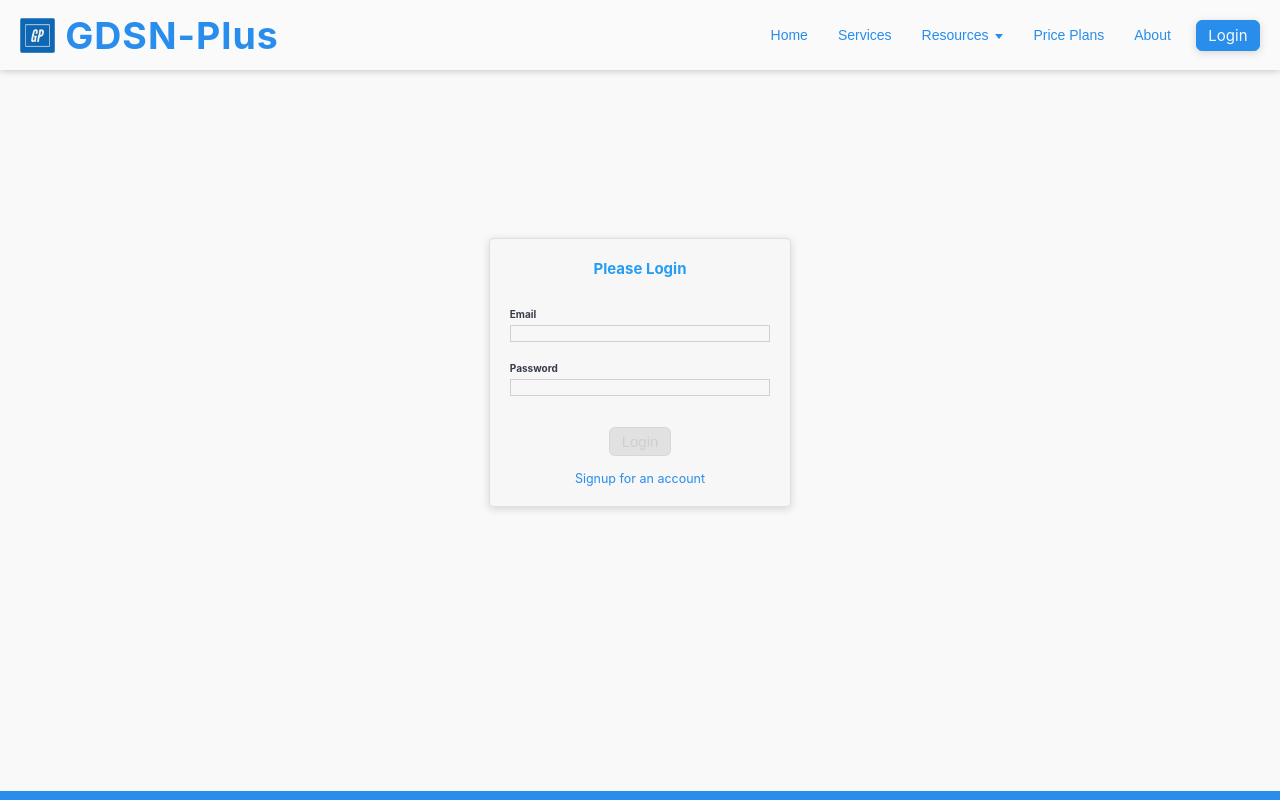
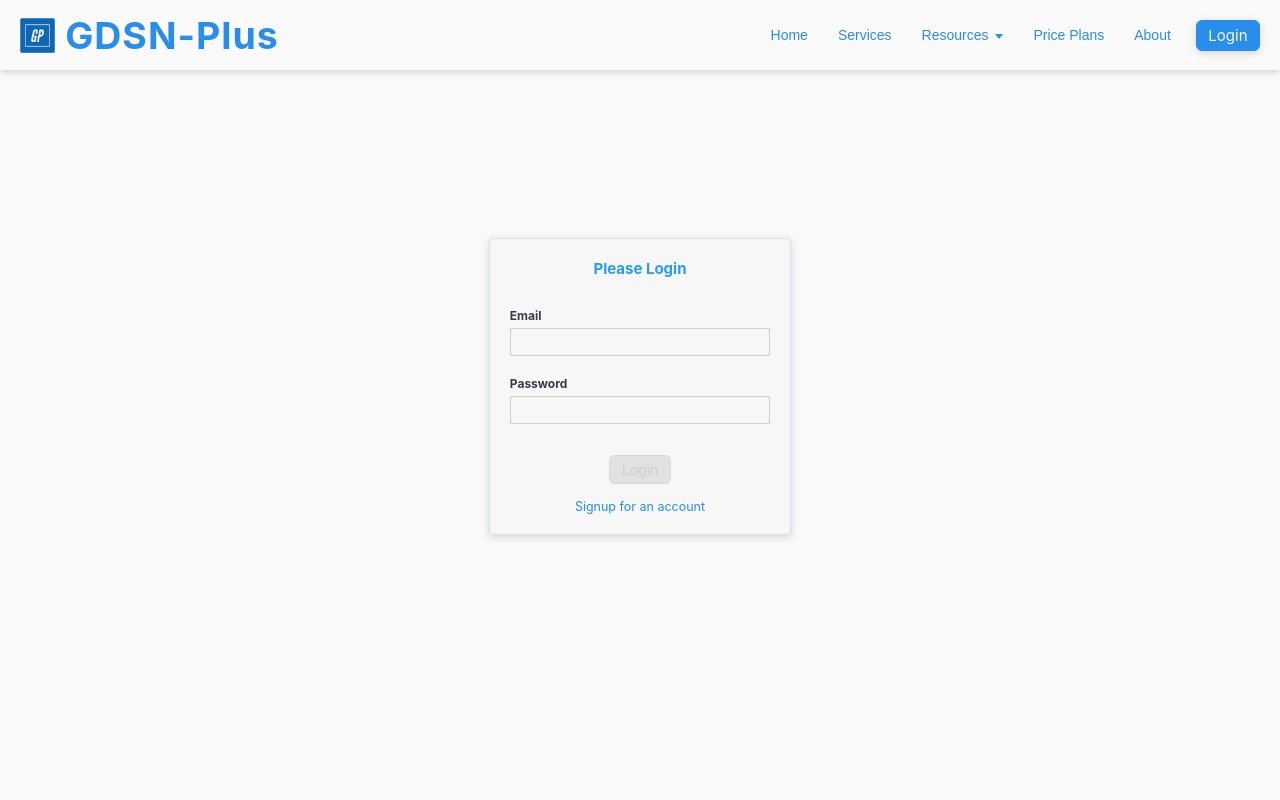
Before and after one commit to mars1138/gdsn-client, a React (Create React App) app: page /auth in a window 1280 px wide. Shown: the top 800 px of the page. Built offline with nearby package versions, Linux system fonts and the light colour scheme; sample sign-in values are in the browser's storage; a web font is replaced by a local one.

Commit message:
ui updates

```diff
--- a/src/index.css
+++ b/src/index.css
@@ -46,6 +46,7 @@
   --borderRadius-card: 4px;
   --borderRadius-card-img: 3px;
   --borderRadius-modal: 5px;
+  --borderRadius-input: 3px;
 }
 
 *,
--- a/src/products/AddProduct.js
+++ b/src/products/AddProduct.js
@@ -151,8 +151,8 @@ const AddProduct = () => {
 
   return (
     <Section>
+      <div className={classes['card-container']}>
       <h1>Add Product</h1>
-      <div className={classes['card-container']}>
         <Card>
           {errorModal}
           {didSubmitModal}
--- a/src/products/AddProduct.module.css
+++ b/src/products/AddProduct.module.css
@@ -3,6 +3,10 @@
   margin: 0 auto;
 }
 
+.card-container h1 {
+  margin-left: 1rem;
+}
+
 .form {
   width: 100%;
 }
--- a/src/products/ProductsTable.js
+++ b/src/products/ProductsTable.js
@@ -248,14 +248,14 @@ const ProductsTable = (props) => {
 
   const deleteProductHandler = () => {
     const gtin = actionParams.gtin;
-    const existingProduct = catalog.find((item) => item.gtin === gtin);
-    console.log('existingProduct: ', existingProduct);
+    // const existingProduct = catalog.find((item) => item.gtin === gtin);
+    // console.log('existingProduct: ', existingProduct);
 
     let url;
 
     const fetchData = async () => {
+      const update = async () => {
         try {
-        console.log('activating product...');
           url = process.env.REACT_APP_BACKEND_URL + `/api/products/${gtin}`;
 
           await sendRequest(
@@ -267,10 +267,13 @@ const ProductsTable = (props) => {
             }
           );
 
-        history.push('/products');
+          setActionCompleted('deleted.');
         } catch (err) {
           console.log(err);
         }
+      };
+      update();
+      return { type: 'status_update', payload: null };
     };
 
     if (authToken && authUserId) {
--- a/src/shared/components/FormElements/FormInput.module.css
+++ b/src/shared/components/FormElements/FormInput.module.css
@@ -10,6 +10,7 @@
 
 .form-control label {
   font-weight: bold;
+  font-size: 1.2rem;
   margin-bottom: 0.5rem;
 }
 
@@ -17,9 +18,10 @@
 .form-control textarea {
   width: 100%;
   font: inherit;
+  font-size: 1.25rem;
   border: 1px solid var(--gray-3);
   background: var(--white-2);
-  padding: 0.15rem 0.25rem;
+  padding: 0.55rem;
 }
 
 .form-control input:focus,
@@ -31,9 +33,11 @@
 
 .form-control select {
   font: inherit;
+  font-size: 1.2rem;
   border: 1px solid var(--gray-3);
+  border-radius: var(--borderRadius-input);
   background: var(--white-2);
-  padding: 0.15rem 0.25rem;
+  padding: 0.55rem;
 }
 
 .form-control select:focus {
```
Lines whose indentation alone changed are shown as unchanged.
